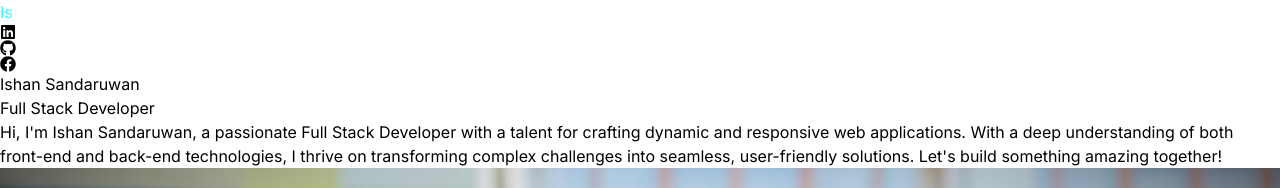
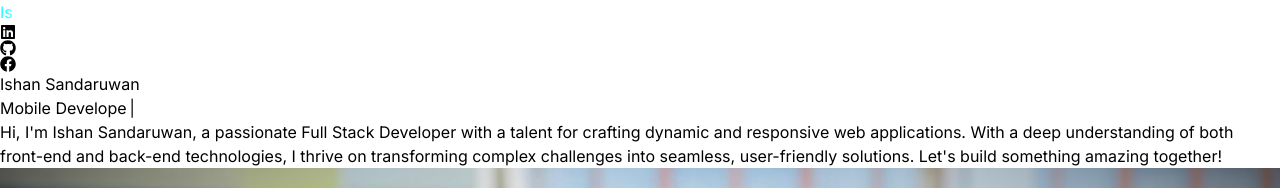
Before and after one commit to Ishan-Sandaruwan/my-portfolio-, a React (Vite) app: page / in a window 1280 px wide. Shown: the top 188 px of the page. Built offline with nearby package versions, Linux system fonts and the light colour scheme.

Commit message:
add whatsapp and type writer

```diff
--- a/package.json
+++ b/package.json
@@ -13,7 +13,8 @@
     "framer-motion": "^11.2.6",
     "react": "^18.2.0",
     "react-dom": "^18.2.0",
-    "react-icons": "^5.2.1"
+    "react-icons": "^5.2.1",
+    "react-simple-typewriter": "^5.0.1"
   },
   "devDependencies": {
     "@types/react": "^18.2.66",
--- a/src/App.css
+++ b/src/App.css
@@ -14,7 +14,28 @@
   50% {
     background-position: 100% 100%;
   }
-    100%{
+  100% {
     background-position: 0% 100%;
   }
 }
+
+.anim {
+  animation: wiggle 1s ease infinite;
+}
+@keyframes wiggle {
+  0% {
+    transform: rotate(0deg);
+  }
+  25% {
+    transform: rotate(5deg);
+  }
+  50% {
+    transform: rotate(-5deg);
+  }
+  75% {
+    transform: rotate(5deg);
+  }
+  100% {
+    transform: rotate(0deg);
+  }
+}
--- a/src/App.jsx
+++ b/src/App.jsx
@@ -6,8 +6,20 @@ import Hero from "./components/Hero";
 import Navbar from "./components/Navbar";
 import Project from "./components/Project";
 import Technologies from "./components/Technologies";
+import { IoLogoWhatsapp } from "react-icons/io";
+
 
 function App() {
+
+  const whatsapp = () => {
+    const phoneNumber = "+94761522239";
+    const message = encodeURIComponent(
+      "Could you please provide me with more insights into the workings of the your team?"
+    );
+    const whatsappLink = `https://api.whatsapp.com/send?phone=${phoneNumber}&text=${message}`;
+    window.open(whatsappLink, "_blank");
+  };
+
   return (
     <div className="overflow-x-hidden text-neutral-300 antialiased selection:bg-cyan-300 selection:text-cyan-900">
       <div className="fixed -z-10 top-0">
@@ -22,6 +34,9 @@ function App() {
         <Project/>
         <Contact/>
       </div>
+      <a href="#" onClick={whatsapp} className="fixed cursor-pointer bottom-8 right-8 anim text-5xl">
+      <IoLogoWhatsapp className="hover:scale-110" />
+      </a>
     </div>
   );
 }
--- a/src/components/Experience.jsx
+++ b/src/components/Experience.jsx
@@ -23,7 +23,7 @@ const Experience = () => {
           <div key={index} className="mb-8 flex flex-wrap lg:justify-center">
             <motion.div
               key={index}
-              variants={container(-100, index/2)}
+              variants={container(-100, index / 2)}
               initial="hidden"
               whileInView="visible"
               className="w-full lg:w-1/4"
@@ -32,7 +32,7 @@ const Experience = () => {
             </motion.div>
             <motion.div
               key={index}
-              variants={container(100, index/2)}
+              variants={container(100, index / 2)}
               initial="hidden"
               whileInView="visible"
               className="w-full max-w-xl lg:w-3/4"
@@ -42,11 +42,13 @@ const Experience = () => {
                 <span className="text-sm text-purple-100">{exp.company}</span>
               </h6>
               <p className="mb-4 text-neutral-400">{exp.description}</p>
-              {exp.technologies.map((tech, index) => (
-                <span className="mr-2 mt-4 rounded bg-neutral-900 px-2 py-1 text-sm font-medium text-purple-500">
-                  {tech}
-                </span>
-              ))}
+              <div className="flex flex-wrap">
+                {exp.technologies.map((tech, index) => (
+                  <span className="mr-2 mt-4 rounded bg-neutral-900 px-2 py-1 text-sm font-medium text-purple-500">
+                    {tech}
+                  </span>
+                ))}
+              </div>
             </motion.div>
           </div>
         ))}
--- a/src/components/Hero.jsx
+++ b/src/components/Hero.jsx
@@ -1,5 +1,6 @@
 import React from "react";
 import { motion } from "framer-motion";
+import { Cursor, Typewriter } from "react-simple-typewriter";
 
 const container = (delay) => ({
   hidden: { x: -100, opacity: 0 },
@@ -28,7 +29,21 @@ const Hero = () => {
             animate="visible"
             className="text-2xl bg-gradient-to-tr from-pink-300 via-slate-400 to-purple-500 bg-clip-text tracking-tight text-transparent "
           >
-            Full Stack Developer
+            <Typewriter
+              words={[
+                "Fullstack Developer",
+                "Mobile Developer",
+                "Frontend Developer",
+                "Backend Developer",
+                "Quality Assurance Engineer",
+                "Web Developer",
+              ]}
+              loop={true}
+              typeSpeed={100}
+              deleteSpeed={100}
+              delaySpeed={1000}
+            />
+            <Cursor />
           </motion.span>
           <motion.p
             variants={container(1.2)}
@@ -46,9 +61,9 @@ const Hero = () => {
 
         <div className="w-full lg:w-1/2 lg:h-full lg:p-8 ">
           <motion.img
-            initial={{x:100 , opacity:0}}
-            animate={{x:0,opacity:1}}
-            transition={{duration:1,delay:1.5}}
+            initial={{ x: 100, opacity: 0 }}
+            animate={{ x: 0, opacity: 1 }}
+            transition={{ duration: 1, delay: 1.5 }}
             src="./profile.jpeg"
             alt="Ishan Sandaruwan"
             className="h-[65vh] rounded-2xl object-cover brightness-50 hover:brightness-100 transition-colors cursor-pointer shadow-lg shadow-purple-950 mx-auto"
--- a/src/components/Project.jsx
+++ b/src/components/Project.jsx
@@ -50,11 +50,13 @@ const Project = () => {
               <p className="mb-4 text-neutral-400 lg:text-justify ">
                 {project.description}
               </p>
-              {project.technologies.map((tech, index) => (
-                <span className="mr-2 rounded bg-neutral-900 px-2 py-1 text-sm font-medium text-purple-600">
-                  {tech}
-                </span>
-              ))}
+              <div className="flex flex-wrap">
+                {project.technologies.map((tech, index) => (
+                  <span className="mr-2 rounded bg-neutral-900 px-2 py-1 text-sm font-medium text-purple-600">
+                    {tech}
+                  </span>
+                ))}
+              </div>
             </motion.div>
           </div>
         ))}
```
Also changed, not shown: 1 other file (tests, documents, lock files or other folders). Lines whose indentation alone changed are shown as unchanged.
